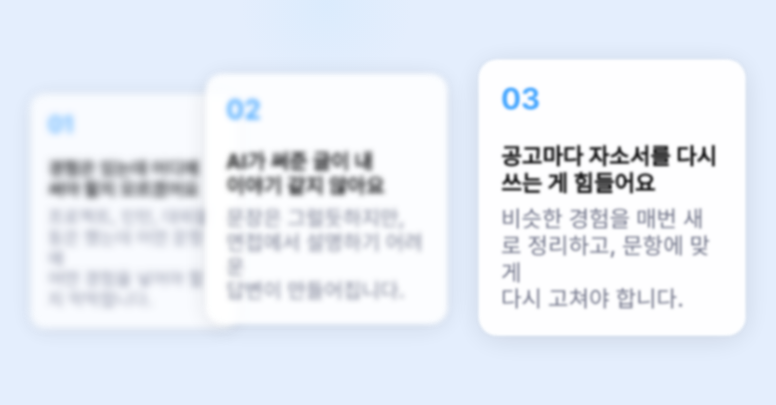
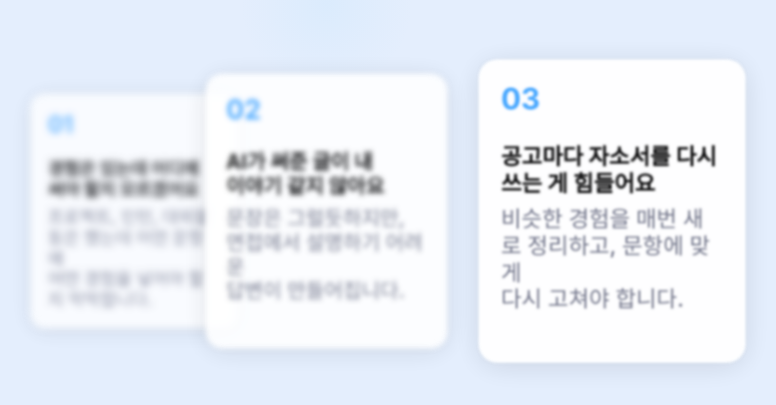
Before and after one commit to Nexters-Logit/logit-landing, a Next.js app: page / in a window 1280 px wide. Shown: the part 1196-1601 px from the top of the page, without its empty margins (313-1089 px from the left). Built offline with nearby package versions, Linux system fonts and the light colour scheme; a web font is replaced by a local one.

Commit message:
fix: PainPoint 카드 크기 복구 및 hover 애니메이션 JS 방식으로 재구현

```diff
--- a/src/components/sections/PainPoint.tsx
+++ b/src/components/sections/PainPoint.tsx
@@ -163,6 +163,7 @@ function DesktopPainPoint() {
   const convergeSpaceRef = useRef<HTMLDivElement>(null);
   const [p, setP] = useState(0);
   const pRef = useRef(0);
+  const [hoveredCard, setHoveredCard] = useState<number | null>(null);
   const [vw, setVw] = useState(1200);
 
   useEffect(() => {
@@ -322,36 +323,40 @@ function DesktopPainPoint() {
                 const cT = cardTs[i];
                 const blurPx = cT * 16;
                 const cardDelay = i * 150;
+                const isHovered = hoveredCard === i && cT === 0;
+                const baseTranslateY = section.visible ? 0 : 40;
+                const hoverOffset = isHovered ? -8 : 0;
                 return (
-                  // 스크롤 애니메이션 wrapper (transform/opacity/filter 담당)
                   <div
                     key={i}
                     className="select-none"
+                    onMouseEnter={() => cT === 0 && setHoveredCard(i)}
+                    onMouseLeave={() => setHoveredCard(null)}
                     style={{
+                      display: "flex",
+                      flexDirection: "column",
+                      alignItems: "flex-start",
                       alignSelf: "stretch",
+                      padding: "24px",
+                      borderRadius: "20px",
+                      background: "#FFF",
+                      boxShadow: isHovered
+                        ? "0 8px 40px 0 rgba(0, 0, 0, 0.18)"
+                        : "0 4px 32px 0 rgba(0, 0, 0, 0.12)",
                       transform: cT > 0
                         ? cardTransforms[i]
-                        : section.visible ? "translateY(0)" : "translateY(40px)",
+                        : `translateY(${baseTranslateY + hoverOffset}px)`,
                       opacity: cT > 0
                         ? Math.pow(1 - cT, 0.7)
                         : section.visible ? 1 : 0,
                       filter: blurPx > 0.5 ? `blur(${blurPx}px)` : undefined,
                       transition: cT > 0
                         ? "none"
-                        : `opacity 0.7s ease-out ${cardDelay}ms, transform 0.7s ease-out ${cardDelay}ms`,
+                        : `opacity 0.7s ease-out ${cardDelay}ms, transform ${isHovered ? "0.18s ease-out" : `0.7s ease-out ${cardDelay}ms`}, box-shadow 0.18s ease-out`,
+                      gap: "29px",
                       transformOrigin: "center center",
                       willChange: "transform, opacity, filter",
-                    }}
-                  >
-                    {/* 시각 카드 + 호버 애니메이션 */}
-                    <div
-                      className="flex flex-col items-start hover:-translate-y-2 transition-transform duration-200 ease-out"
-                      style={{
-                        padding: "24px",
-                        borderRadius: "20px",
-                        background: "#FFF",
-                        boxShadow: "0 4px 32px 0 rgba(0, 0, 0, 0.12)",
-                        gap: "29px",
+                      cursor: "default",
                     }}
                   >
                     <span className="text-primary-100 text-[24px] lg:text-[32px] font-bold leading-[120%] self-stretch">0{i + 1}</span>
@@ -364,7 +369,6 @@ function DesktopPainPoint() {
                           <span key={j}>{line}{j < arr.length - 1 && <br />}</span>
                         ))}
                       </p>
-                      </div>
                     </div>
                   </div>
                 );
```
Lines whose indentation alone changed are shown as unchanged.
